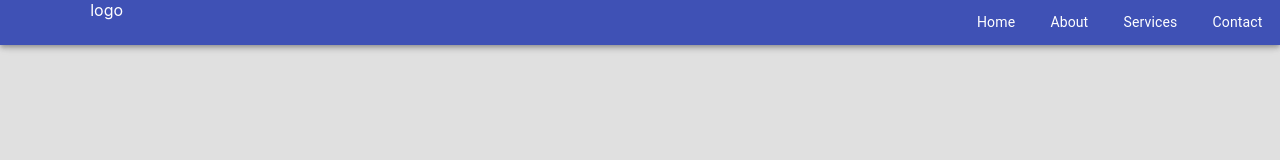
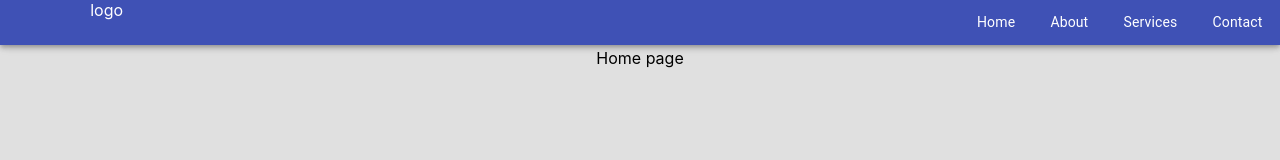
Before and after one commit to ramprasad777/sss, a React (Create React App) app: page /home in a window 1280 px wide. Shown: the top 160 px of the page. Built offline with nearby package versions, Linux system fonts and the light colour scheme.

Commit message:
dev-01|routing updated

```diff
--- a/src/App.js
+++ b/src/App.js
@@ -1,20 +1,18 @@
 // import logo from './logo.svg';
 import './App.css';
-import Body from './components/Body/Body';
 import Header from './components/Header/Header';
 
-import { Container, AppBar, makeStyles,
-  Grid,
-  Link,
-  Hidden
-} from '@material-ui/core';
+import { Container, AppBar, makeStyles, Grid} from '@material-ui/core';
+
+import {BrowserRouter as Router} from 'react-router-dom';
+import Body from './components/Body/Body';
 
 const useStyles = makeStyles((theme)=>({
   root:{
       width: "100vw",
       height: "100vh",
       backgroundColor: theme.palette.grey[300],
-      padding: theme.spacing(0)
+      padding: theme.spacing(6)
   }
 }))
 
@@ -22,6 +20,7 @@ function App() {
   const classes = useStyles();
   return (
     <div className="App">
+      <Router>
         <Container className={classes.root}>
           <AppBar>
             <Grid container className={'container'}>
@@ -30,6 +29,7 @@ function App() {
           </AppBar>
           <Body />
         </Container>
+      </Router>
     </div>
   );
 }
--- a/src/components/Body/Body.js
+++ b/src/components/Body/Body.js
@@ -1,21 +1,20 @@
 import React from 'react';
-import {BrowserRouter, Route, Switch} from 'react-router-dom';
+import {Route} from 'react-router-dom';
+import Home from '../Pages/Home/Home';
 import Services from '../Pages/Services/Services';
 import About from '../Pages/About/About';
-import Home from '../Pages/Home/Home';
+import Contact from '../Pages/Contact/Contact';
 
 export default function Body(){
     return(
         <>
-            <BrowserRouter>
-                <div className="bodyPanel">
-                    <Switch>
-                        <Route exact path="/" component={Home} />
-                        <Route exact path="/about" component={About} />
-                        <Route exact path="/services" component={Services} />
-                    </Switch>
-                </div>
-            </BrowserRouter>
+            <div className="bodyPanel">
+                <Route exact path="/" component={Home} />
+                <Route exact path="/home" component={Home} />
+                <Route exact path="/about" component={About} />
+                <Route exact path="/services" component={Services} />
+                <Route exact path="/contact" component={Contact} />
+            </div>
         </>
     )
 }
--- a/src/components/Navigation/MainNav.js
+++ b/src/components/Navigation/MainNav.js
@@ -4,11 +4,9 @@ import {
     List,
     ListItem,
     ListItemText,
-    makeStyles,
-    Link,
-    Button
+    makeStyles
   } from '@material-ui/core';
-
+import {Link} from 'react-router-dom';
 import data from '../../data/Content.json';
 
 const content = data.sssContent;
@@ -72,7 +70,7 @@ export default function MainNav(){
             {content.mainNavigation.map((page, i) => {
               return (
                 <ListItem className={classes.listItems} key={page.id}>
-                                <Link href={'/' + page.text} className={classes.link}>
+                  <Link href={'/' + page.text} className={classes.link} to={'/'+page.text}>
                     <ListItemText classes={{ primary: classes.listItemText }}>
                       {page.text}
                     </ListItemText>
--- /dev/null
+++ b/src/components/Pages/Contact/Contact.js
@@ -0,0 +1,9 @@
+import React from 'react';
+
+export default function Contact(){
+    return(
+        <>
+            contact form and details will go here
+        </>
+    )
+}
--- a/src/components/Pages/Home/Home.js
+++ b/src/components/Pages/Home/Home.js
@@ -2,8 +2,8 @@ import React from 'react';
 
 export default function Home(){
     return(
-        <>
+        <div>
             Home page
-        </>
+        </div>
     )
 }
```
Lines whose indentation alone changed are shown as unchanged.
